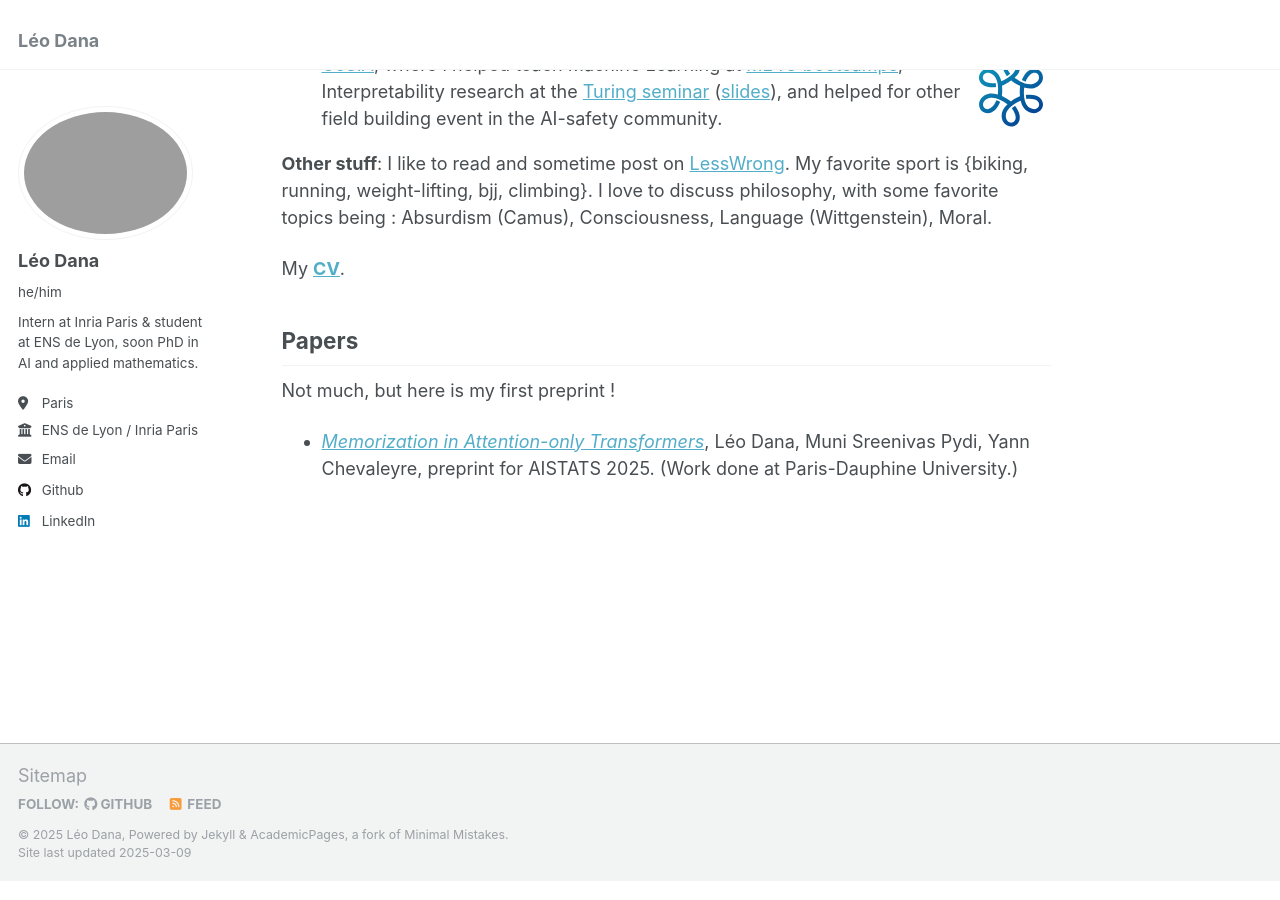
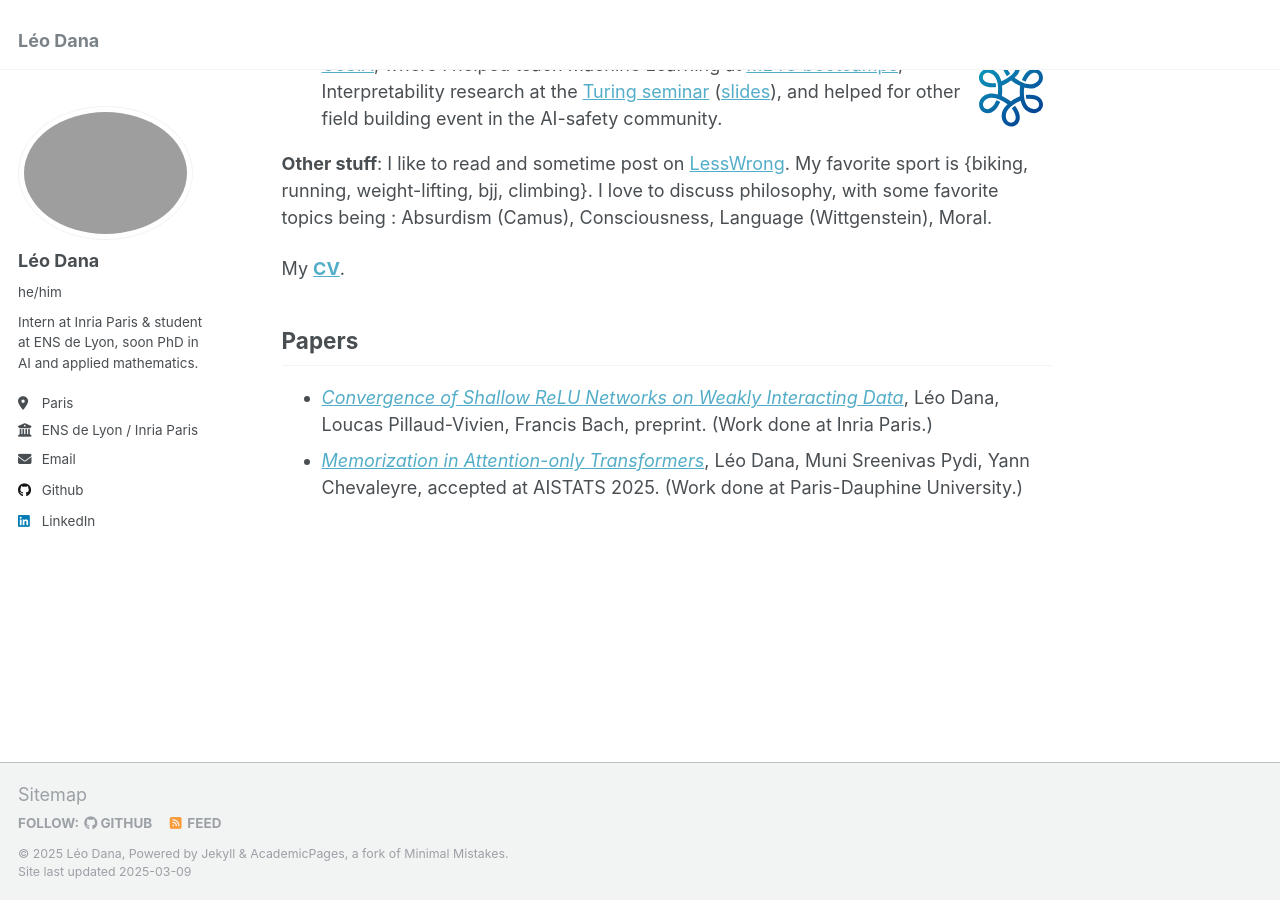
Before and after one commit to leodana2000/leodana2000.github.io, a Jekyll site: the page built from _pages/about.md, in a window 1280 px wide and 900 px high, scrolled down 787 px. Built offline with Jekyll 4.4.1, drawn with Linux system fonts in a browser that asks for light colours.

Commit message:
updating CV and pages

```diff
--- a/_pages/about.md
+++ b/_pages/about.md
@@ -24,5 +24,5 @@ My [**CV**](CV copie.pdf).
 
 ## Papers
 
-Not much, but here is my first preprint !
-* [*Memorization in Attention-only Transformers*](https://arxiv.org/abs/2411.10115), Léo Dana, Muni Sreenivas Pydi, Yann Chevaleyre, preprint for AISTATS 2025. (Work done at Paris-Dauphine University.)
+* [*Convergence of Shallow ReLU Networks on Weakly Interacting Data*](https://arxiv.org/pdf/2502.16977), Léo Dana, Loucas Pillaud-Vivien, Francis Bach, preprint. (Work done at Inria Paris.)
+* [*Memorization in Attention-only Transformers*](https://arxiv.org/abs/2411.10115), Léo Dana, Muni Sreenivas Pydi, Yann Chevaleyre, accepted at AISTATS 2025. (Work done at Paris-Dauphine University.)
```
Also changed, not shown: 1 other file.
